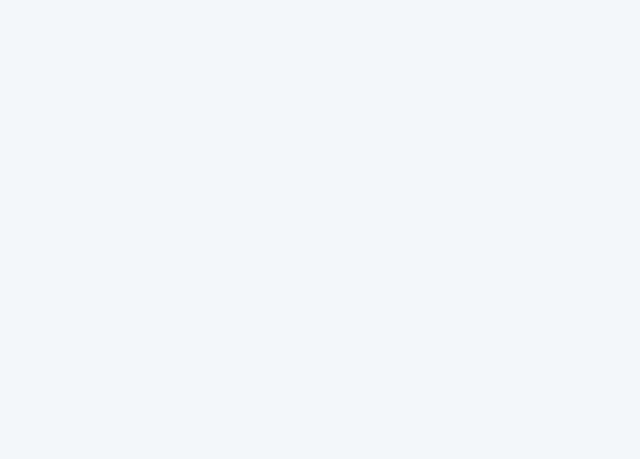
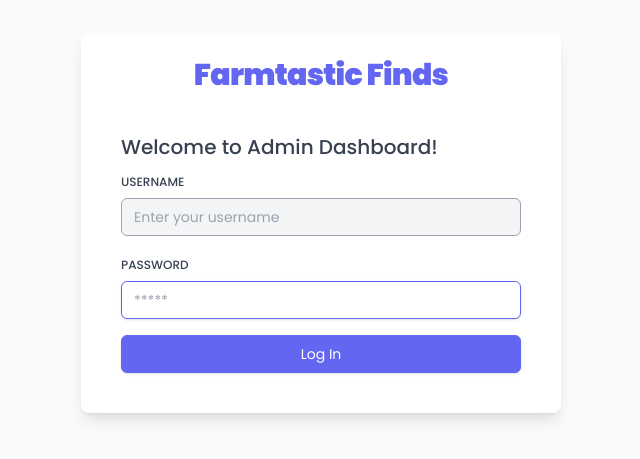
Before and after one commit to Apsan1/Farmtastic-Finds-L5CG10, a React (Vite) app in the folder frontend/vite-project/: page /admin/login in a window 1280 px wide. Before the commit this address had no page. Shown: the part 177-636 px from the top of the page, without its empty margins (319-959 px from the left). Built offline with nearby package versions, Linux system fonts and the light colour scheme.

Commit message:
Added login UI for admin

```diff
--- /dev/null
+++ b/frontend/vite-project/src/components/admin.jsx
@@ -0,0 +1,42 @@
+import React from 'react';
+
+
+const Admin = () => {
+    return (
+        <div className="flex min-h-screen w-screen w-full items-center justify-center text-gray-600 bg-gray-50">
+            <div className="relative">
+
+                <div className="relative flex flex-col sm:w-[30rem] rounded-lg border-gray-400 bg-white shadow-lg px-4">
+                    <div className="flex-auto p-6">
+                        <div className="mb-10 flex flex-shrink-0 flex-grow-0 items-center justify-center overflow-hidden">
+                            <a href="#" className="flex cursor-pointer items-center gap-2 text-indigo-500 no-underline hover:text-indigo-500">
+                                <span className="flex-shrink-0 text-3xl font-black  tracking-tight opacity-100">Farmtastic Finds</span>
+                            </a>
+                        </div>
+                        <h4 className="mb-2 font-medium text-gray-700 xl:text-xl">Welcome to Admin Dashboard!</h4>
+                        <form className="mb-4" action="#" method="POST">
+                            <div className="mb-4">
+                                <label htmlFor="email" className="mb-2 inline-block text-xs font-medium uppercase text-gray-700">Username</label>
+                                <input type="text" className="block w-full cursor-text appearance-none rounded-md border border-gray-400 bg-gray-100 py-2 px-3 text-sm outline-none focus:border-indigo-500 focus:bg-white focus:text-gray-600 focus:shadow" id="email" name="email-username" placeholder="Enter your username" autoFocus />
+                            </div>
+                            <div className="mb-4">
+
+                            <div className="mb-4">
+                                <label htmlFor="password" className="mb-2 inline-block text-xs font-medium uppercase text-gray-700">Password</label>
+                                <input type="password" className="block w-full cursor-text appearance-none rounded-md border border-gray-400 bg-gray-100 py-2 px-3 text-sm outline-none focus:border-indigo-500 focus:bg-white focus:text-gray-600 focus:shadow" id="email" name="email-username" placeholder="*****" autoFocus />
+                            </div>
+                            </div>
+
+                            <div className="mb-4">
+                                <button className="grid w-full cursor-pointer select-none rounded-md border border-indigo-500 bg-indigo-500 py-2 px-5 text-center align-middle text-sm text-white shadow hover:border-indigo-600 hover:bg-indigo-600 hover:text-white focus:border-indigo-600 focus:bg-indigo-600 focus:text-white focus:shadow-none" type="submit">Log In</button>
+                            </div>
+                        </form>
+
+                    </div>
+                </div>
+            </div>
+        </div>
+    );
+};
+
+export default Admin;
--- a/frontend/vite-project/src/main.jsx
+++ b/frontend/vite-project/src/main.jsx
@@ -12,6 +12,7 @@ import Footer from './components/footer.jsx';
 import Cart from './cart.jsx';
 import ProductDetails from './ProductDetails.jsx';
 import { SaleProductsFilteredByCategory } from './components/SaleProducts.jsx';
+import Admin from './components/admin.jsx';
 
 const RouterPaths = () => {
   return (
@@ -20,6 +21,7 @@ const RouterPaths = () => {
         <Route path="/" element={<MainComponent />} />
         <Route path="/shop" element={<ShopComponent />} />
         <Route path="/cart" element={<CartComponent />} />
+        <Route path="/admin/login" element={<AdminComponent />} />
         <Route path="/product/:id" element={<ProductDetailsComponent />} />
         <Route path="/category/:category" element={<SaleProductsFilteredByCategoryComponent />} />
       </Routes>
@@ -82,5 +84,12 @@ const SaleProductsFilteredByCategoryComponent = () => {
     </React.StrictMode>
   );
 }
+const AdminComponent=()=>{
+  return(
+    <React.StrictMode>
+      <Admin></Admin>
+    </React.StrictMode>
+  )
+}
 
 ReactDOM.createRoot(document.getElementById('root')).render(<RouterPaths />);
```
